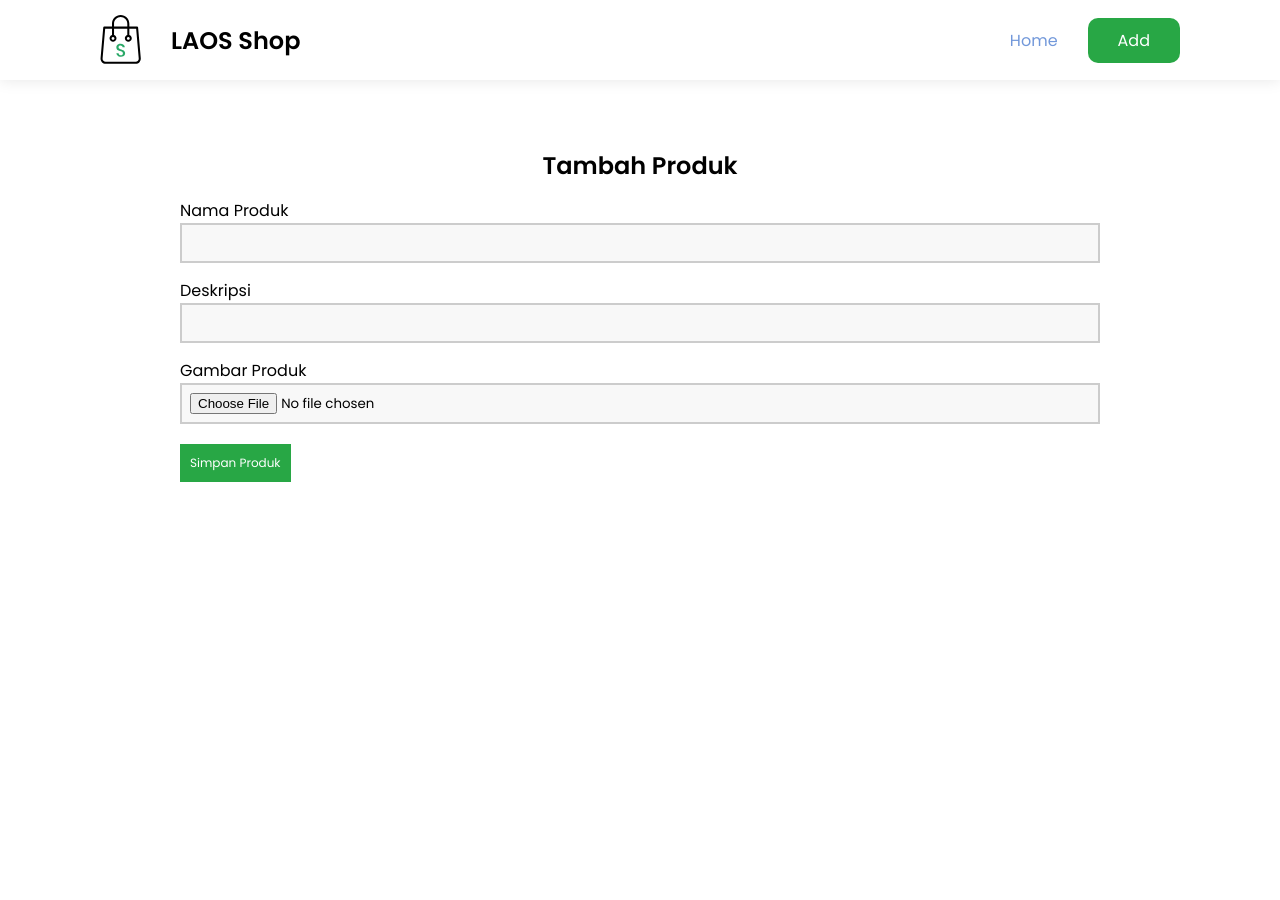
After one commit to gunzxx/Pertemuan-rutin-LAOS, a PHP site: page /create.php in a window 1280 px wide. The commit adds this page. Run offline with PHP 8.4, Linux system fonts and the light colour scheme.

Commit message:
add create product

```diff
--- /dev/null
+++ b/create.php
@@ -0,0 +1,89 @@
+<?php
+include('koneksi.php');
+
+if (isset($_POST['add-product'])) {
+    $nama = $_POST['nama'];
+    $deskripsi = $_POST['deskripsi'];
+    $gambar = $_FILES['gambar']['name'];
+    if ($gambar != "") {
+        $ekstensi_diperbolehkan = array('png', 'jpg', 'jpeg');
+        $x = explode('.', $gambar);
+        $ekstensi = strtolower(end($x));
+        $file_tmp = $_FILES['gambar']['tmp_name'];
+        $angka_acak  = rand(1, 999);
+        $nama_gambar_baru = 'img/' . $angka_acak . '-' . $gambar;
+
+        if (in_array($ekstensi, $ekstensi_diperbolehkan) === true) {
+            move_uploaded_file($file_tmp,  $nama_gambar_baru);
+            $query = "INSERT INTO produk (nama, deskripsi,  gambar) VALUES ('$nama', '$deskripsi','$nama_gambar_baru')";
+            $result = mysqli_query($con, $query);
+            if (!$result) {
+                die("Query gagal dijalankan: " . mysqli_errno($con) .
+                    " - " . mysqli_error($con));
+            } else {
+                echo "<script>alert('Data berhasil ditambah.');window.location='index.php';</script>";
+            }
+        } else {
+            echo "<script>alert('Ekstensi gambar yang boleh hanya jpg, png dan jpeg');window.location='create.php';</script>";
+        }
+    } else {
+        $query = "INSERT INTO produk (nama, deskripsi, gambar) VALUES ('$nama', '$deskripsi', null)";
+        $result = mysqli_query($con, $query);
+
+        if (!$result) {
+            die("Query gagal dijalankan: " . mysqli_errno($con) .
+                " - " . mysqli_error($con));
+        } else {
+            echo "<script>alert('Data berhasil ditambah.');window.location='index.php';</script>";
+        }
+    }
+}
+?>
+
+<!DOCTYPE html>
+<html lang="en">
+
+<head>
+    <meta charset="UTF-8">
+    <meta http-equiv="X-UA-Compatible" content="IE=edge">
+    <meta name="viewport" content="width=device-width, initial-scale=1.0">
+    <title>LAOS Shop</title>
+    <link rel="stylesheet" href="./css/style.css">
+</head>
+
+<body>
+    <nav id="nav">
+        <div class="nav-col">
+            <img src="./img/logo.svg" alt="">
+            <h1>LAOS Shop</h1>
+        </div>
+        <div class="nav-col col2">
+            <a href="./index.php">Home</a>
+            <a class="btn btn-main" href="./create.php">Add</a>
+        </div>
+    </nav>
+
+    <section class="add-product">
+        <h1 style="text-align: center; margin-top: 2rem;">Tambah Produk</h1>
+        <form method="POST" enctype="multipart/form-data">
+            <div>
+                <label>Nama Produk</label>
+                <input type="text" name="nama" />
+            </div>
+            <div>
+                <label>Deskripsi</label>
+                <input type="text" name="deskripsi" />
+            </div>
+            <div>
+                <label>Gambar Produk</label>
+                <input type="file" name="gambar" />
+            </div>
+            <div>
+                <button type="submit" name="add-product">Simpan Produk</button>
+            </div>
+        </form>
+    </section>
+
+</body>
+
+</html>
--- a/css/style.css
+++ b/css/style.css
@@ -1,8 +1,9 @@
 @import url("https://fonts.googleapis.com/css2?family=Poppins:ital,wght@0,400;0,500;0,600;1,400;1,500&display=swap");
-:root{
-    --b1 : #1b1e23;
 
-    --w1 : #fff;
+:root {
+    --b1: #1b1e23;
+
+    --w1: #fff;
 
     --g1: #28a745;
 
@@ -10,33 +11,34 @@
 
     --bl1: #0875a0;
 }
-*{
+
+* {
     margin: 0;
     padding: 0;
     box-sizing: border-box !important;
     font-family: "Poppins";
 }
 
-a{
+a {
     text-decoration: none;
     color: #7298da;
 }
 
-body{
+body {
     width: 100%;
     min-height: 100vh;
     padding-left: 100px;
     padding-right: 100px;
 }
 
-nav{
+nav {
     width: 100%;
     height: 80px;
     display: flex;
     justify-content: space-between;
     gap: 30px;
     background: var(--w1);
-    box-shadow: 0 0 15px rgba(0,0,0,.1);
+    box-shadow: 0 0 15px rgba(0, 0, 0, .1);
     padding-top: 15px;
     padding-bottom: 15px;
     padding-left: 100px;
@@ -47,20 +49,22 @@ nav{
     right: 0;
 }
 
-nav .nav-col{
+nav .nav-col {
     width: 100%;
     display: flex;
     align-items: center;
     gap: 30px;
 }
-nav .nav-col.col2{
+
+nav .nav-col.col2 {
     justify-content: end;
 }
-nav .nav-col img{
+
+nav .nav-col img {
     min-height: 100%;
 }
 
-.btn{
+.btn {
     width: min-content;
     padding: 10px 30px;
     border-radius: 10px;
@@ -69,38 +73,43 @@ nav .nav-col img{
     justify-content: center;
     transition: 0.3s;
 }
-.btn:hover{
+
+.btn:hover {
     transform: translateX(-1.5px) translateY(-1.5px);
 }
-.btn-main{
+
+.btn-main {
     background: var(--g1);
     color: var(--w1);
 }
-.btn-second{
+
+.btn-second {
     background: var(--bl1);
     color: var(--w1);
 }
-.btn-danger{
+
+.btn-danger {
     background: var(--r1);
     color: var(--w1);
 }
 
 
 
-.jumbotron{
+.jumbotron {
     width: 100%;
     height: 400px;
     overflow: hidden;
     margin-top: 100px;
     border-radius: 15px;
 }
-.jumbotron img{
+
+.jumbotron img {
     width: 100%;
     min-height: 100%;
 }
 
 
-.products{
+.products {
     width: 100%;
     display: flex;
     justify-content: space-between;
@@ -110,9 +119,9 @@ nav .nav-col img{
     margin-bottom: 50px;
 }
 
-.card-container{
+.card-container {
     width: 30%;
-    box-shadow: 0 0 15px rgba(0,0,0,.1);
+    box-shadow: 0 0 15px rgba(0, 0, 0, .1);
     padding: 15px;
     border-radius: 15px;
     display: flex;
@@ -120,14 +129,14 @@ nav .nav-col img{
     justify-content: space-between;
 }
 
-.card-body{
+.card-body {
     width: 100%;
     display: flex;
     flex-direction: column;
     justify-content: start;
 }
 
-.card-image{
+.card-image {
     width: 100%;
     height: 170px;
     display: flex;
@@ -136,12 +145,13 @@ nav .nav-col img{
     border-radius: 10px;
     overflow: hidden;
 }
-.card-image img{
+
+.card-image img {
     width: 100%;
     min-height: 100%;
 }
 
-.card-content{
+.card-content {
     width: 100%;
     padding: 15px 0;
     display: flex;
@@ -149,9 +159,49 @@ nav .nav-col img{
     gap: 10px;
 }
 
-.card-footer{
+.card-footer {
     width: 100%;
     display: flex;
     justify-content: space-between;
     /* gap: 30px; */
 }
+
+/* ADD PRODUK */
+.add-product{
+    width: 100%;
+    height: 400px;
+    overflow: hidden;
+    margin-top: 100px;
+    border-radius: 15px;
+    padding:1rem 5rem;
+}
+
+
+button {
+    background-color: var(--g1);
+    color: #fff;
+    padding: 10px;
+    text-decoration: none;
+    font-size: 12px;
+    border: 0px;
+    margin-top: 20px;
+    justify-content: center;
+    cursor: pointer;
+}
+
+label {
+    margin-top: 15px;
+    float: left;
+    text-align: left;
+    width: 100%;
+}
+
+input {
+    padding: 8px;
+    width: 100%;
+    box-sizing: border-box;
+    background: #f8f8f8;
+    border: 2px solid #ccc;
+    outline-color: var(--g1);
+}
+/* END ADD PRODUK */
--- /dev/null
+++ b/koneksi.php
@@ -0,0 +1,10 @@
+<?php
+$host = "localhost";
+$user = "root";
+$pass = "";
+$nama_db = "laos_shop"; //nama database
+$con = mysqli_connect($host, $user, $pass, $nama_db); //pastikan urutan nya seperti ini, jangan tertukar
+
+if (!$con) { //jika tidak terkoneksi maka akan tampil error
+    die("Koneksi dengan database gagal: ". mysqli_connect_error());
+}
```
Also changed, not shown: index.php (+12 -18 lines).
